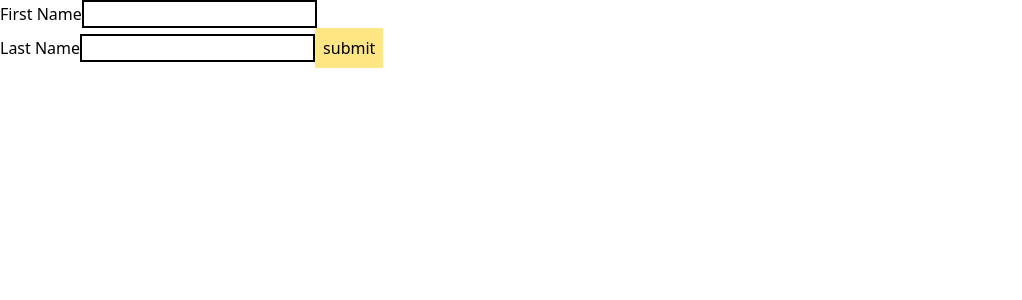
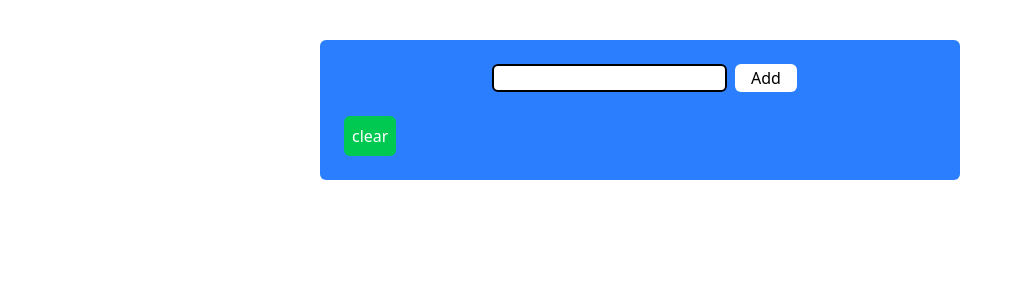
Before and after one commit to Successinnovatia/react-class, a React (Vite) app: page / in a window 1280 px wide. Shown: the top 300 px of the page, without its empty margins (0-1022 px from the left). Built offline with nearby package versions, Linux system fonts and the light colour scheme.

Commit message:
create todo app

```diff
--- a/src/App.jsx
+++ b/src/App.jsx
@@ -8,6 +8,7 @@ import ProductList from './lists-in-react/ProductList'
 import FilteredLists from './lists-in-react/FilteredLists'
 import FindList from './lists-in-react/FindList'
 import NameForm from './controlled-inputs/NameForm'
+import Todo from './todo-app/Todo'
 
 
 function App() {
@@ -23,7 +24,8 @@ function App() {
       {/* <ProductList/> */}
       {/* <FilteredLists/> */}
       {/* <FindList/> */}
-      <NameForm/>
+      {/* <NameForm/> */}
+      <Todo/>
     </>
   )
 }
--- /dev/null
+++ b/src/todo-app/Todo.jsx
@@ -0,0 +1,62 @@
+import React, { useState } from "react";
+
+const todoList = ["learn react", "learn js"];
+
+export default function Todo() {
+  const [todos, setTodos] = useState([]);
+  const [input, setInput] = useState("");
+
+  const handleChange = (e) => {
+    setInput(e.target.value);
+  };
+
+  const addTodo = (e) => {
+    if (input.trim() === "") return;
+    setTodos([...todos, input]);
+    setInput("");
+  };
+
+  const deleteTodo = (index) => {
+    const newTodos = todos.filter((_, i)=> i !== index)
+    setTodos(newTodos)
+
+  }
+
+  const clearTodos = () => {
+    const newTodos = [];
+    setTodos([newTodos]);
+  }
+
+  return (
+    <div className="bg-blue-500 w-1/2 mx-auto p-6 rounded-md mt-10">
+      <div className="flex gap-2 w-1/2 mx-auto">
+        <input
+          type="text"
+          name="input"
+          value={input}
+          className="border-2 rounded-md bg-white"
+          onChange={handleChange}
+        />
+        <button className="bg-white px-4 rounded-md" onClick={addTodo}>
+          Add
+        </button>
+      </div>
+
+      <ul className="mt-6">
+        {todos.map((todo, index) => {
+          return (
+            <li className="bg-gray-200 p-2 mb-2 rounded-md flex justify-between" key={index}>
+              <span>{todo}</span>
+              <button className="bg-red-500 rounded-md p-1 text-white" onClick={() => deleteTodo(index)}>
+                delete
+              </button>
+            </li>
+          );
+        })}
+      </ul>
+      <button className="bg-green-500 p-2 rounded-md text-white" onClick={clearTodos}    >
+        clear
+      </button>
+    </div>
+  );
+}
```
